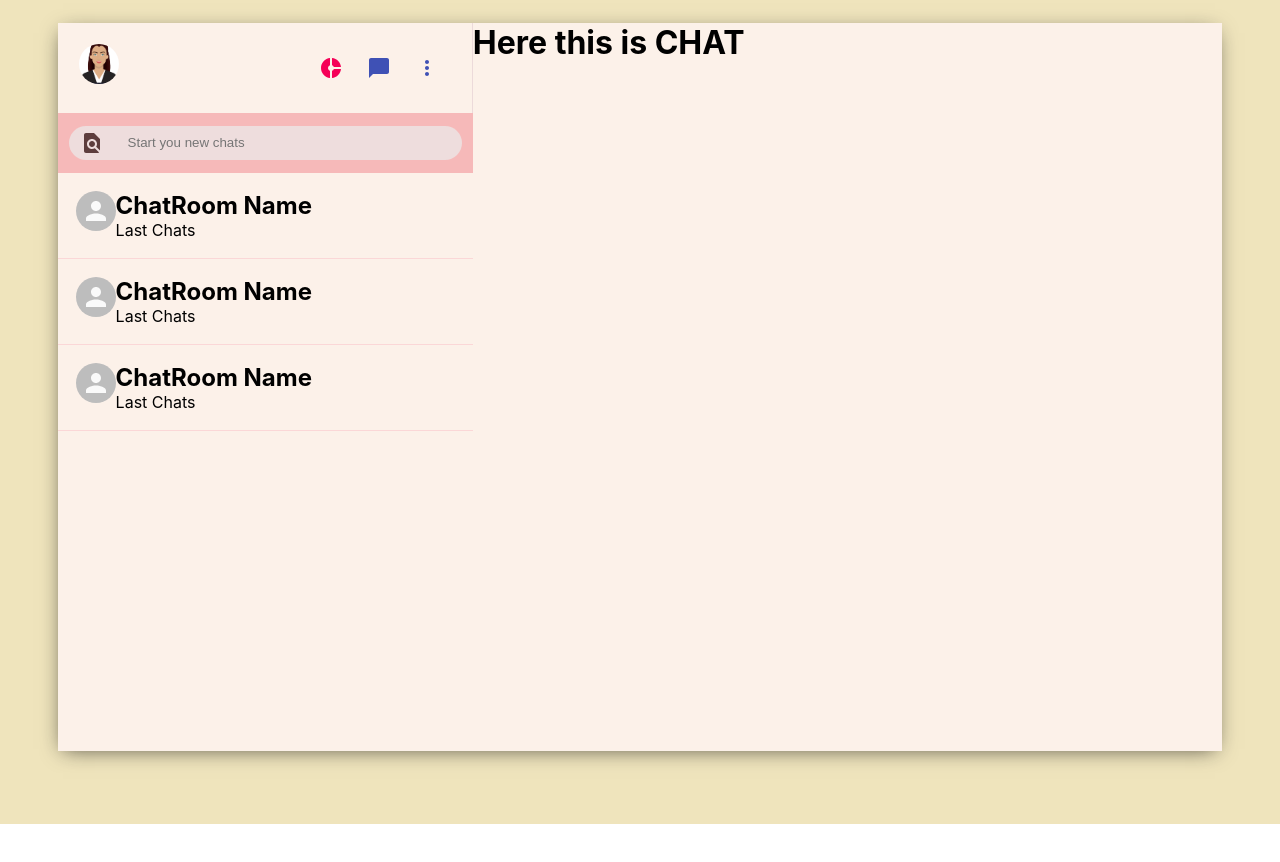
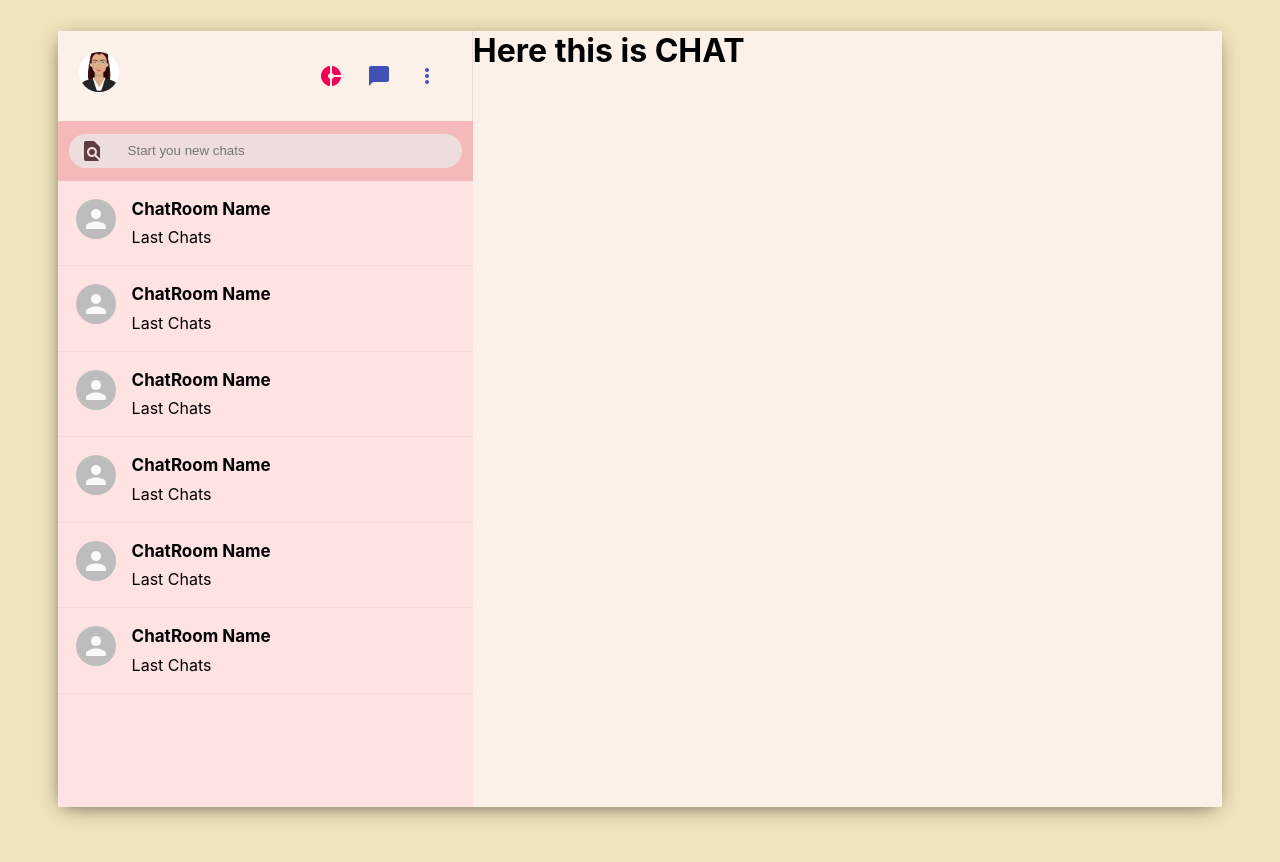
Before and after one commit to codershona/project-mern-chat-application, a React (Create React App) app in the folder mates_app_frontend/: page / in a window 1280 px wide. Shown: the top 862 px of the page. Before the commit the page ends 824 px from the top, so only its background shows below. Built offline with nearby package versions, Linux system fonts and the light colour scheme.

Commit message:
working in sidebar chat info headline adn make it margin left

```diff
--- a/mates_app_frontend/src/App.css
+++ b/mates_app_frontend/src/App.css
@@ -2,7 +2,7 @@
 .app {
     display: grid;
     place-items: center;
-    height: 103vh;
+    height: 111vh;
     background-color: #efe4bc;
 }
 
@@ -10,7 +10,7 @@
     display: flex;
     background-color: #fcf1e9;
     margin-top: -51px;
-    height: 91vh;
+    height: 97vh;
     width: 91vw;
     box-shadow: -1px 4px 20px -6px rgba(22, 21, 21, 0.75);
 }
--- a/mates_app_frontend/src/Sidebar.css
+++ b/mates_app_frontend/src/Sidebar.css
@@ -56,3 +56,9 @@
     background-color: #eedddd;
     color: rgb(10, 7, 7);
 }
+
+.sidebar_ChatLists {
+    flex: 1;
+    background-color: rgb(255, 226, 226);
+    overflow: scroll;
+}
--- a/mates_app_frontend/src/Sidebar.js
+++ b/mates_app_frontend/src/Sidebar.js
@@ -36,6 +36,9 @@ function Sidebar() {
                <SidebarChats />
                <SidebarChats />
                <SidebarChats />
+               <SidebarChats />
+               <SidebarChats />
+               <SidebarChats />
            </div>
         </div>
     );
--- a/mates_app_frontend/src/SidebarChats.css
+++ b/mates_app_frontend/src/SidebarChats.css
@@ -8,3 +8,12 @@
 .sidebarChatLists:hover {
     background-color: #d5f3f6;
 }
+
+.sidebarChatLists_info > h2 {
+    font-size: 17px;
+    margin-bottom: 8.5px;
+}
+
+.sidebarChatLists_info {
+    margin-left: 16px;
+}
```
